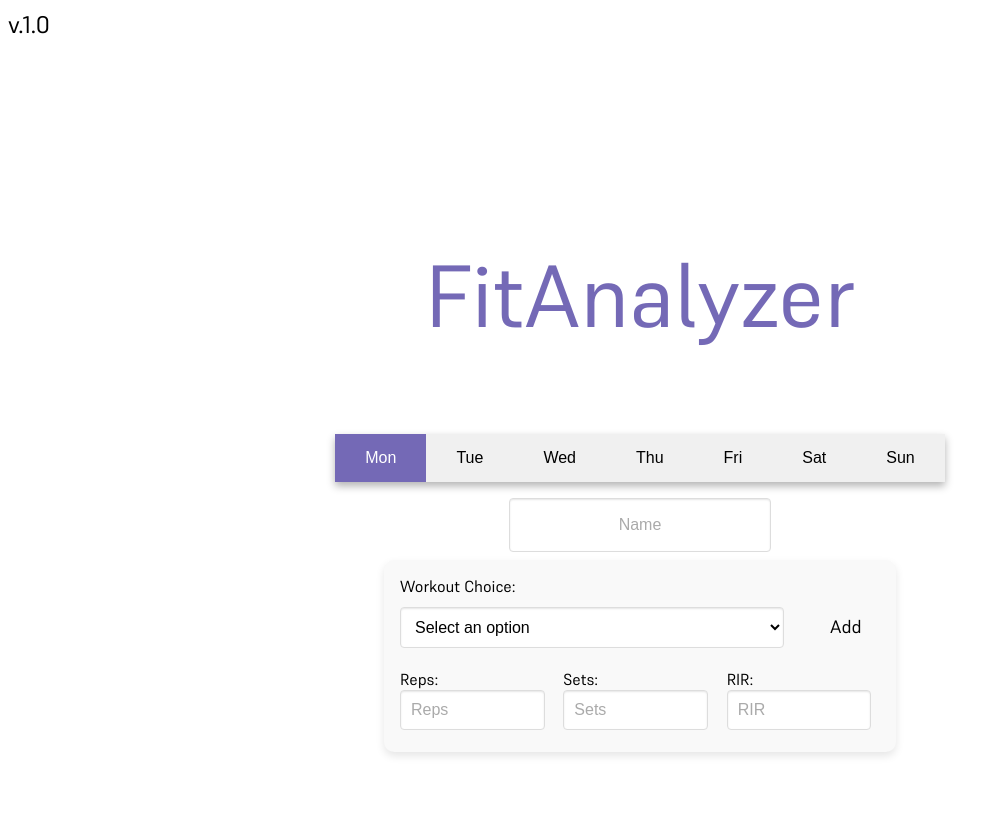
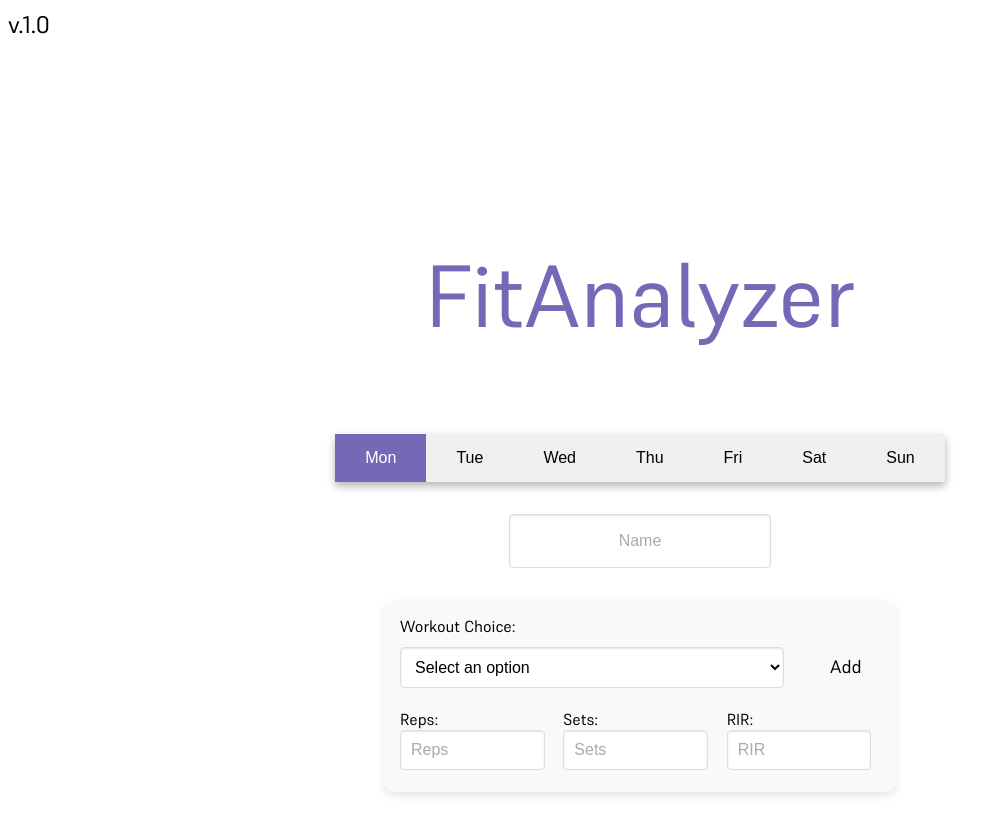
Before and after one commit to Ph1so/FitAnalyzer, a React (Create React App) app: page / in a window 1280 px wide. Shown: the top 834 px of the page, without its empty margins (0-1004 px from the left). Built offline with nearby package versions, Linux system fonts and the light colour scheme.

Commit message:
fixed spacing for name

```diff
--- a/src/components/Options.css
+++ b/src/components/Options.css
@@ -13,7 +13,7 @@
   width: 60vmin;
   height: 20vmin;
   margin: 0 auto;
-  margin-bottom: 5vmin;
+  margin-top: 3vmin;
 }
 
 .Add-Workout {
--- a/src/components/WorkoutName.css
+++ b/src/components/WorkoutName.css
@@ -10,7 +10,7 @@
 }
 
 .days-container {
-  margin-bottom: 2vmin;
+  margin-bottom: 4vmin;
   display: inline-flex;
   justify-content: center;
   align-items: center;
@@ -51,7 +51,7 @@
   display: flex;
   align-items: center;
   justify-content: center;
-  margin: 0 auto 5vmin auto; /* Center horizontally and set bottom margin */
+  /* margin: 0 auto 5vmin auto;*/
   background-color: transparent;
   color: #7469b6;
 }
--- a/src/index.css
+++ b/src/index.css
@@ -7,6 +7,7 @@
 
 .Components-Container {
   margin-top: 20vmin;
+  margin-bottom: 20vmin;
   display: flex;
   flex-direction: column;
   align-items: center; /* Center items horizontally */
```
